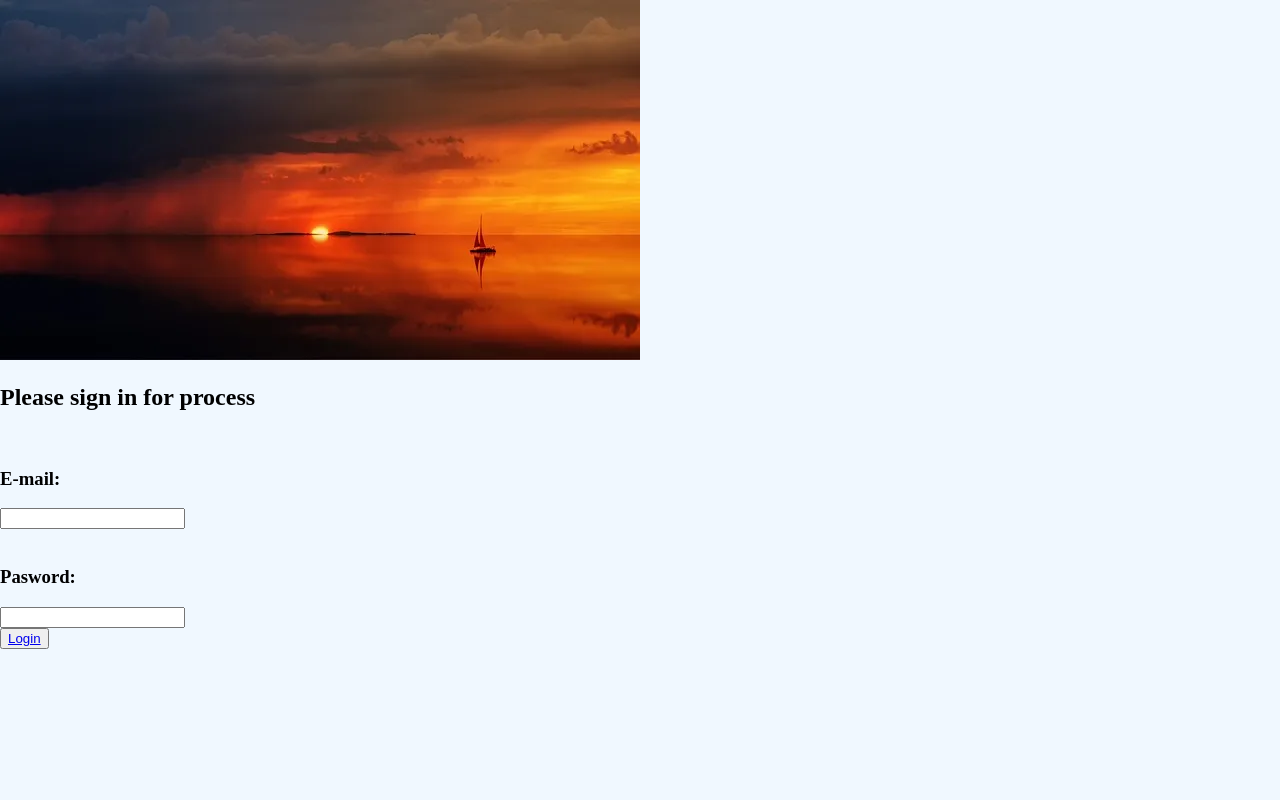
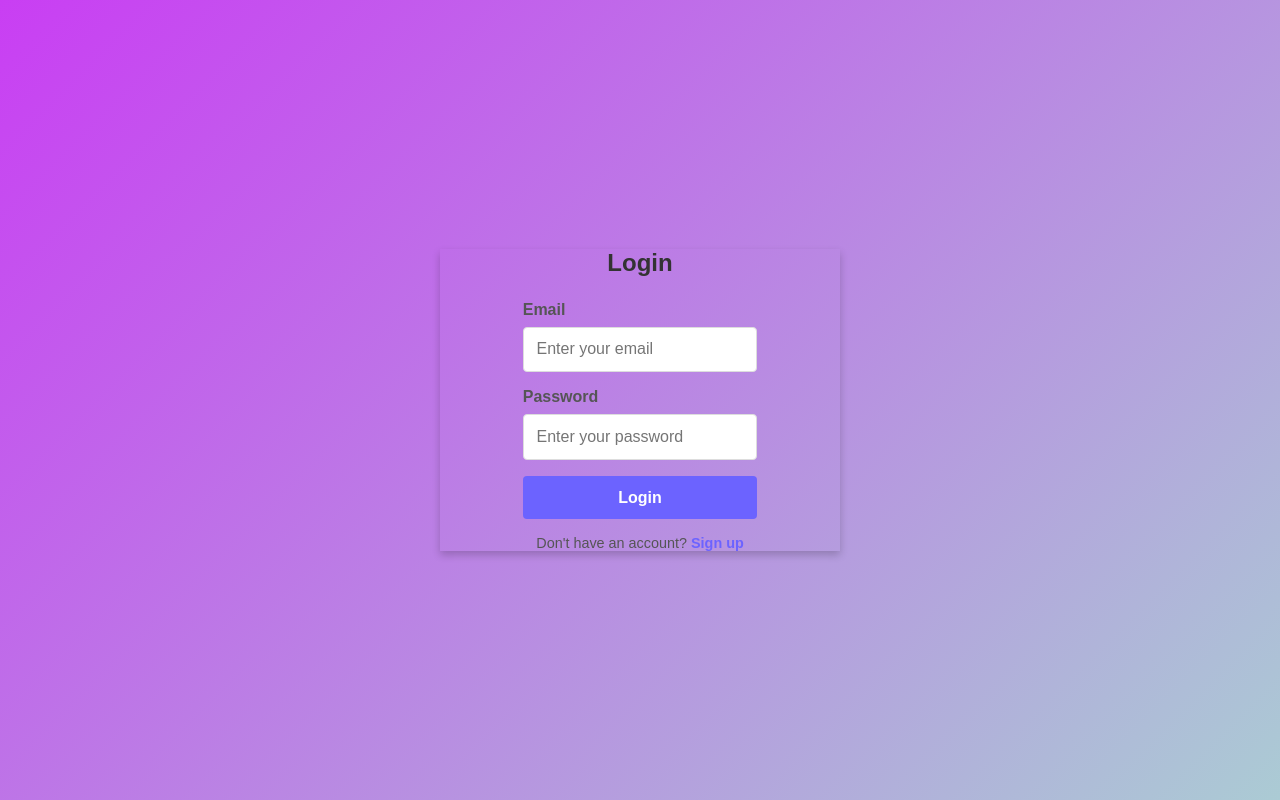
Before and after one commit to santoshp61/Online_shopping, a plain HTML site: page index.html in a window 1280 px wide. Drawn offline with Linux system fonts and the light colour scheme.

Commit message:
minor change

```diff
--- a/index.html
+++ b/index.html
@@ -2,32 +2,25 @@
 <html lang="en">
 <head>
     <meta charset="UTF-8">
-    <meta name="viewport" content="width=
-    , initial-scale=1.0">
-    <title>ONLINE SHOPPING</title>
+    <meta name="viewport" content="width=device-width, initial-scale=1.0">
+    <title>Login Page</title>
     <link rel="stylesheet" href="style.css">
-    <link rel="login" href="homepage.html">
 </head>
 <body>
-    <img src="image/sea-2561397_640.webp" alt="12">
-<div class="container" id="head">
-
-    <a href="loading"></a>
-    <section>
-
-    <h1>Please sign in for process</h1>
-    <br>
-
-     <h3>E-mail:</h3>
-    <input type="email" name="E-mail" id="E-mail">
-    <br>
-    <br>
-    <h3>Pasword:</h3>
-    <input type="number, symbole" name="number, symbole" id="symbole,number">
-    <br>
-    <button>    <a href="homepage.HTML">Login  </a></button>
-</section>
-
-</div>
+    <div class="login-container">
+        <form class="login-form">
+            <h2>Login</h2>
+            <div class="input-group">
+                <label for="email">Email</label>
+                <input type="email" id="email" name="email" placeholder="Enter your email" required>
+            </div>
+            <div class="input-group">
+                <label for="password">Password</label>
+                <input type="password" id="password" name="password" placeholder="Enter your password" required>
+            </div>
+            <button type="submit" class="btn">Login</button>
+            <p class="signup-link">Don't have an account? <a href="#">Sign up</a></p>
+        </form>
+    </div>
 </body>
 </html>
--- a/style.css
+++ b/style.css
@@ -1,9 +1,93 @@
-body{
-    background: scroll;
-    background-color: aliceblue;
-    margin: auto;
-    padding: 0%;
+* {
+    margin: 0;
+    padding: 0;
+    box-sizing: border-box;
 }
+
+body {
+    font-family: Arial, sans-serif;
+    background: linear-gradient(135deg, #c93ef3, #abcbd4);
+    height: 100vh;
+    display: flex;
+    justify-content: center;
+    align-items: center;
+}
+
+.login-container {
+    display: flex;
+    justify-content: center;
+    background: linear-gradient(45deg, #abcbd4, #6c63ff)
+    border-radius\: 8px;
+    box-shadow: 0 4px 8px rgba(0, 0, 0, 0.2);
+    width: 100%;
+    max-width: 400px;
+}
+
+.login-form h2 {
+    text-align: center;
+    margin-bottom: 1.5rem;
+    color: #333;
+}
+
+.input-group {
+    margin-bottom: 1rem;
+}
+
+.input-group label {
+    display: block;
+    margin-bottom: 0.5rem;
+    color: #555;
+    font-weight: bold;
+}
+
+.input-group input {
+    width: 100%;
+    padding: 0.8rem;
+    border: 1px solid #ddd;
+    border-radius: 4px;
+    font-size: 1rem;
+}
+
+.input-group input:focus {
+    border-color: #6c63ff;
+    outline: none;
+    box-shadow: 0 0 4px rgba(108, 99, 255, 0.5);
+}
+
+.btn {
+    width: 100%;
+    padding: 0.8rem;
+    background: #6c63ff;
+    color: #ffffff;
+    font-size: 1rem;
+    border: none;
+    border-radius: 4px;
+    cursor: pointer;
+    font-weight: bold;
+    transition: 0.3s;
+}
+
+.btn:hover {
+    background: #574bfa;
+}
+
+.signup-link {
+    text-align: center;
+    margin-top: 1rem;
+    font-size: 0.9rem;
+    color: #555;
+}
+
+.signup-link a {
+    color: #6c63ff;
+    text-decoration: none;
+    font-weight: bold;
+}
+
+.signup-link a:hover {
+    text-decoration: underline;
+}
+
 .navbar {
     display: flex;
     justify-content: space-between;
```
